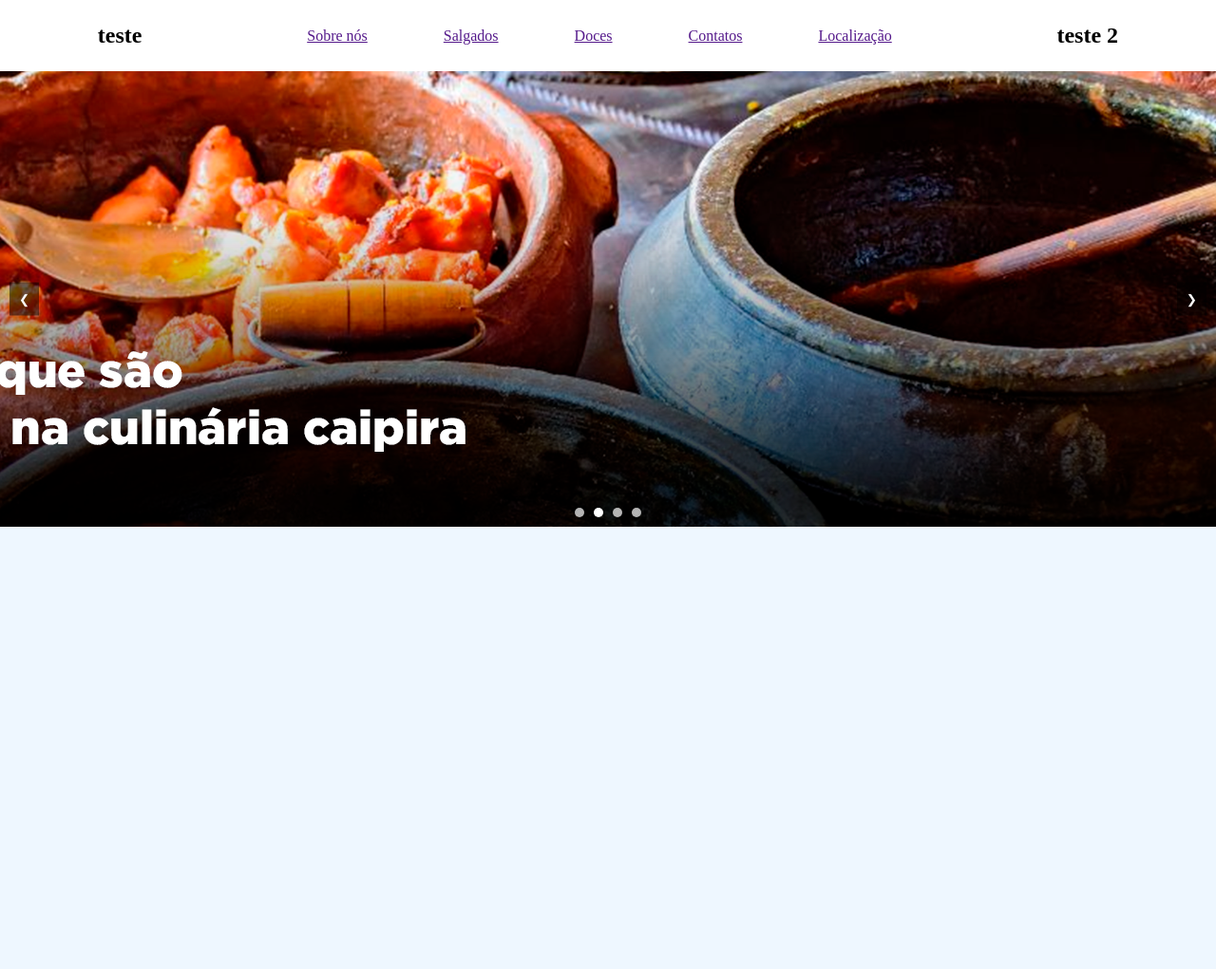
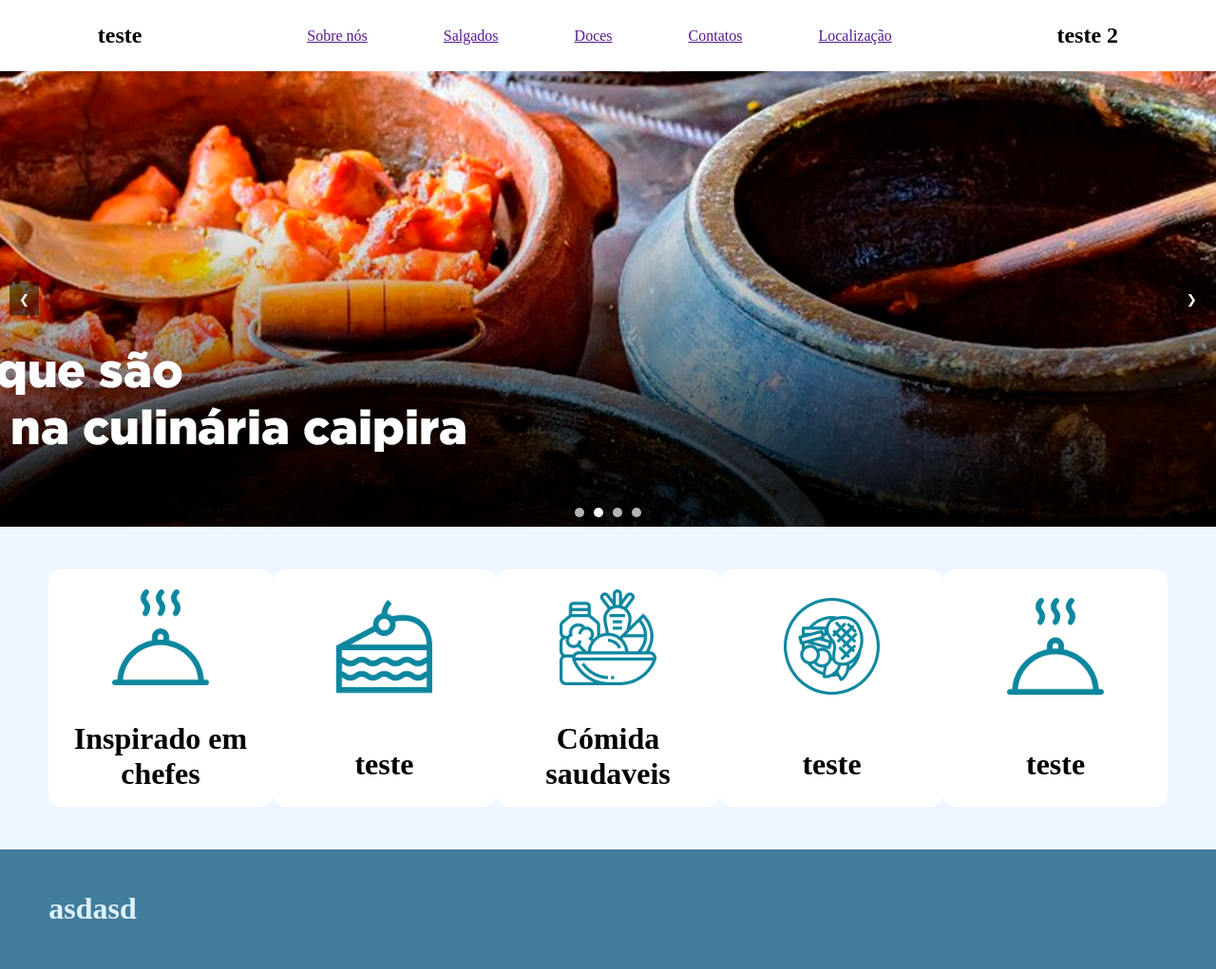
Before and after one commit to PatrickMacedoFelicio/Site_Receitas, a plain HTML site: page index.html in a window 1280 px wide. Shown: the whole page at 95% size. Before the commit the page ends 800 px from the top, so only its background shows below. Drawn offline with Linux system fonts and the light colour scheme; grey boxes are pictures that could not be loaded.

Commit message:
update cards

```diff
--- a/CSS/Home.css
+++ b/CSS/Home.css
@@ -1,7 +1,6 @@
 *{
     margin: 0;
     padding: 0;
-    text-align: justify;
     scroll-behavior: smooth;
     scroll-margin: 1em;
 }
@@ -119,3 +118,43 @@ button {
         height: 8px;
     }
 }
+
+.sessao-cards{
+    margin: 3.5vw 4vw 3.5vw 4vw;
+    display: flex;
+    justify-content: space-between;
+}
+
+.cards{
+    text-align: center;
+    display: flex;
+    align-items: center;
+    justify-content: center;
+    flex-wrap: wrap;
+    width: 250px;
+    height: 250px;
+    background-color: white;
+    border-radius: 1vw;
+}
+
+
+.cards-img{
+    border-radius: 50px;
+    display: flex;
+    justify-content: center;
+    position: relative;
+    padding: 2%;
+}
+
+.cards-img img{
+    max-width: 45%;
+}
+
+.section-azul{
+    background-color: #427D9D;
+    padding: 3.5vw 4vw 3.5vw 4vw;
+}
+
+.section-azul h1{
+    color: #DDF2FD;
+}
--- a/index.html
+++ b/index.html
@@ -7,7 +7,6 @@
     <title>Receitas</title>
 </head>
 <body>
-    <div>
         <!-- Barra de navegação -->
         <div class="nav-bar">
             <div>
@@ -46,6 +45,52 @@
             </div>
         </div>
         <script src="Javascript/slide.js"></script>
-    </div>
+
+        <div class="sessao-cards">
+            <div class="cards">
+                <div class="cards-img">
+                    <img src="Img/Icones/bandeija.png" alt="">
+                </div>
+                <h1>
+                    Inspirado em chefes
+                </h1>
+            </div>
+            <div class="cards">
+                <div class="cards-img">
+                    <img src="Img/Icones/bolo.png" alt="">
+                </div>
+                <h1>
+                    teste
+                </h1>
+            </div>
+            <div class="cards">
+                <div class="cards-img">
+                    <img src="Img/Icones/comida_saudavel.png" alt="">
+                </div>
+                <h1>
+                    Cómida saudaveis
+                </h1>
+            </div>
+            <div class="cards">
+                <div class="cards-img">
+                    <img src="Img/Icones/prato_carne.png" alt="">
+                </div>
+                <h1>
+                    teste
+                </h1>
+            </div>
+            <div class="cards">
+                <div class="cards-img">
+                    <img src="Img/Icones/bandeija.png" alt="">
+                </div>
+                <h1>
+                    teste
+                </h1>
+            </div>
+        </div>
+
+        <div class="section-azul">
+            <h1>asdasd</h1>
+        </div>
 </body>
 </html>
```
